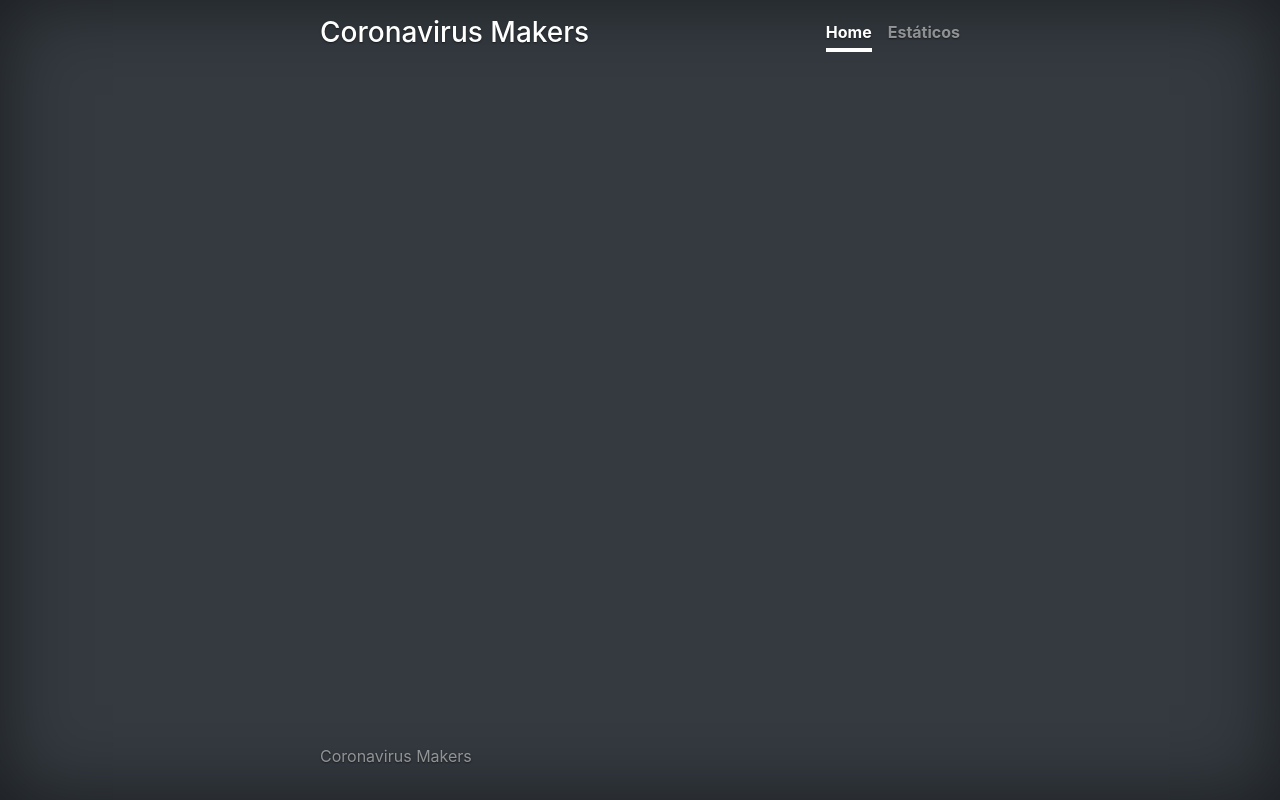
After one commit to CoronavirusMakers/botmaker, a Django app: template src/estatico/templates/estatico/base.html in a window 1280 px wide. The commit adds this page. Run offline with Django 3.2, Linux system fonts and the light colour scheme; the template is opened without the code that fills it, so the values that code supplies are empty; some libraries are stand-ins or nearby versions.

Commit message:
estáticos y base

```diff
--- a/src/botmaker/settings.py
+++ b/src/botmaker/settings.py
@@ -16,6 +16,7 @@ from decouple import config
 
 # Build paths inside the project like this: os.path.join(BASE_DIR, ...)
 BASE_DIR = os.path.dirname(os.path.dirname(os.path.abspath(__file__)))
+STATIC_ROOT = os.path.join(BASE_DIR, 'static')
 
 # Quick-start development settings - unsuitable for production
 # See https://docs.djangoproject.com/en/3.0/howto/deployment/checklist/
@@ -40,6 +41,7 @@ INSTALLED_APPS = [
     'django_extensions',
     'estatico',
     'bot',
+    'bootstrap4',
 ]
 
 MIDDLEWARE = [
--- /dev/null
+++ b/src/estatico/static/estatico/cover.css
@@ -0,0 +1,106 @@
+/*
+ * Template base: Cover from bootstrap examples by @mdo
+ */
+
+/*
+ * Globals
+ */
+
+/* Links */
+a,
+a:focus,
+a:hover {
+  color: #fff;
+}
+
+/* Custom default button */
+.btn-secondary,
+.btn-secondary:hover,
+.btn-secondary:focus {
+  color: #333;
+  text-shadow: none; /* Prevent inheritance from `body` */
+  background-color: #fff;
+  border: 0.05rem solid #fff;
+}
+
+/*
+ * Base structure
+ */
+
+html,
+body {
+  height: 100%;
+  background-color: #333;
+}
+
+body {
+  display: -ms-flexbox;
+  display: flex;
+  color: #fff;
+  text-shadow: 0 0.05rem 0.1rem rgba(0, 0, 0, 0.5);
+  box-shadow: inset 0 0 5rem rgba(0, 0, 0, 0.5);
+}
+
+.cover-container {
+  max-width: 42em;
+}
+
+/*
+ * Header
+ */
+.masthead {
+  margin-bottom: 2rem;
+}
+
+.masthead-brand {
+  margin-bottom: 0;
+}
+
+.nav-masthead .nav-link {
+  padding: 0.25rem 0;
+  font-weight: 700;
+  color: rgba(255, 255, 255, 0.5);
+  background-color: transparent;
+  border-bottom: 0.25rem solid transparent;
+}
+
+.nav-masthead .nav-link:hover,
+.nav-masthead .nav-link:focus {
+  border-bottom-color: rgba(255, 255, 255, 0.25);
+}
+
+.nav-masthead .nav-link + .nav-link {
+  margin-left: 1rem;
+}
+
+.nav-masthead .active {
+  color: #fff;
+  border-bottom-color: #fff;
+}
+
+@media (min-width: 48em) {
+  .masthead-brand {
+    float: left;
+  }
+  .nav-masthead {
+    float: right;
+  }
+}
+
+/*
+ * Cover
+ */
+.cover {
+  padding: 0 1.5rem;
+}
+.cover .btn-lg {
+  padding: 0.75rem 1.25rem;
+  font-weight: 700;
+}
+
+/*
+ * Footer
+ */
+.mastfoot {
+  color: rgba(255, 255, 255, 0.5);
+}
--- /dev/null
+++ b/src/estatico/static/estatico/style.css
@@ -0,0 +1,9 @@
+html {
+  /* background: rgb(2, 0, 36);
+  background: radial-gradient(
+    circle,
+    rgba(2, 0, 36, 1) 0%,
+    rgba(9, 121, 10, 1) 35%,
+    rgba(0, 255, 96, 1) 100%
+  ); */
+}
--- /dev/null
+++ b/src/estatico/templates/estatico/base.html
@@ -0,0 +1,34 @@
+{% load static %}
+<!DOCTYPE html>
+<html lang="en">
+  <head>
+    <link rel="stylesheet" href="{% static "estatico/style.css" %}" />
+    <link rel="stylesheet" href="{% static "estatico/cover.css" %}" />
+    {% load bootstrap4 %}
+    {% bootstrap_css %}
+    <title>{% block title %}---{% endblock %}</title>
+  </head>
+
+  <body class="bg-dark text-white">
+    <div class="cover-container d-flex w-100 h-100 p-3 mx-auto flex-column">
+        <header class="masthead mb-auto">
+            <div class="inner">
+                <h3 class="masthead-brand">Coronavirus Makers</h3>
+                <nav class="nav nav-masthead justify-content-center">
+                    <a class="nav-link active" href="{% url 'estatico_view' %}">Home</a>
+                    <a class="nav-link" href="{% url 'estatico_view' %}">Estáticos</a>
+                </nav>
+            </div>
+        </header>
+        <main role="main" class="inner cover">
+            {% block content %}{% endblock %}
+        </main>
+        <footer class="mastfoot mt-auto">
+            <div class="inner">
+                <p>Coronavirus Makers</p>
+            </div>
+        </footer>
+    </div>
+    {% bootstrap_javascript jquery='full' %}
+  </body>
+</html>
--- a/src/estatico/urls.py
+++ b/src/estatico/urls.py
@@ -5,11 +5,11 @@ urlpatterns = [
     url(
         r'^$',
         classviews.EstaticoView.as_view(),
-        name='estatico',
+        name='estatico_view',
     ),
     url(
         r'^(?P<slug>[\w-]+)/$',
         classviews.EstaticoSlugView.as_view(),
-        name='estatico_slug',
+        name='estatico_slug_view',
     ),
 ]
--- a/src/requirements.txt
+++ b/src/requirements.txt
@@ -3,3 +3,4 @@ django_extensions
 gunicorn
 pyTelegramBotAPI
 python-decouple==3.1
+django-bootstrap4
```
Also changed, not shown: src/estatico/classviews.py (+8 -3 lines), src/estatico/templates/estatico/index.html (+17 -1 lines), src/estatico/templates/estatico/slug.html (+10 -1 lines), 1 other file.
